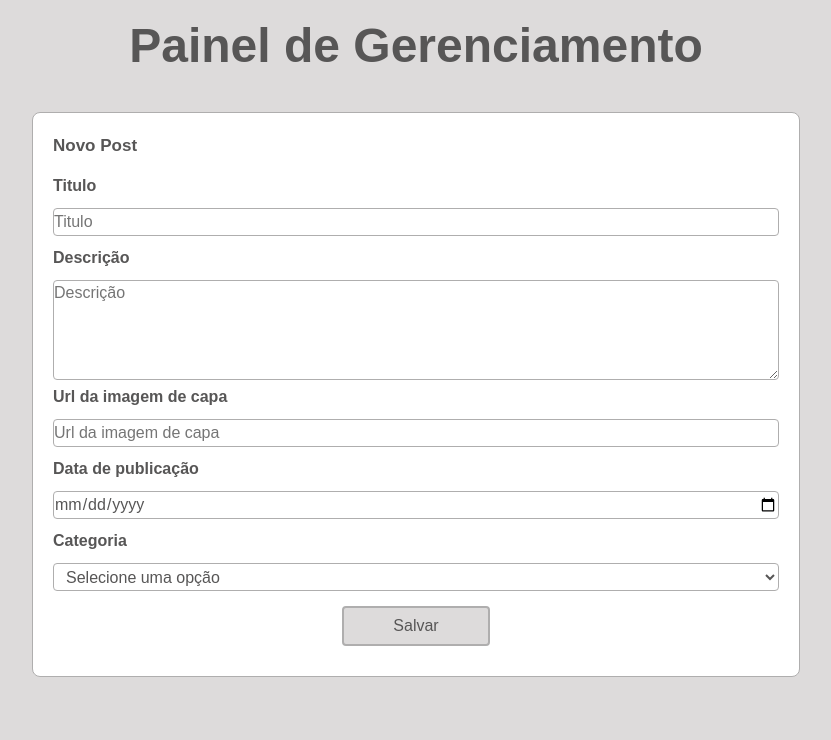
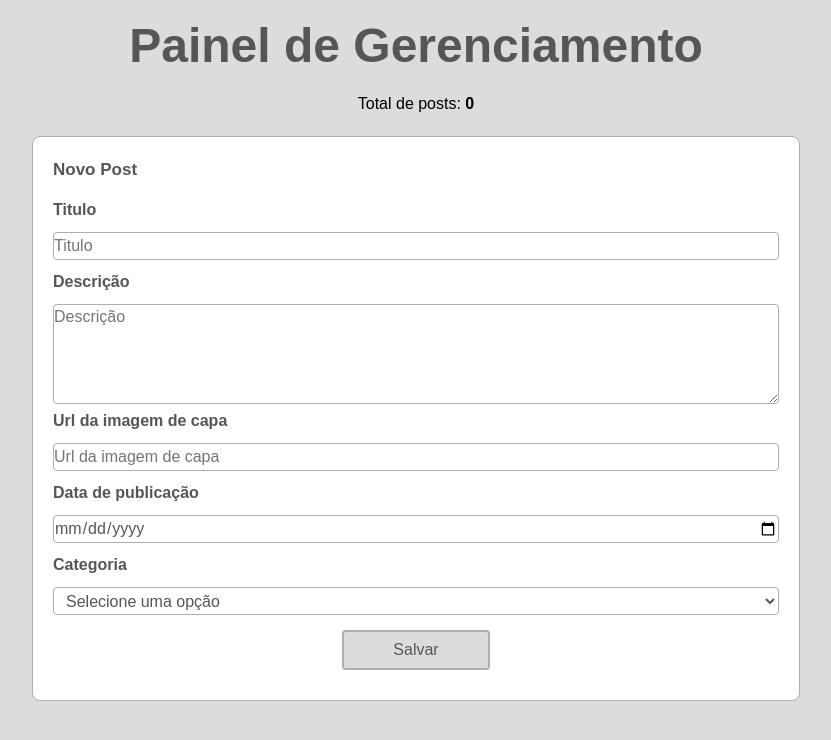
Before and after one commit to Franciane-sl/exerciciosM02S09, a React (Vite) app: page / in a window 1280 px wide. Shown: the top 740 px of the page, without its empty margins (224-1055 px from the left). Built offline with nearby package versions, Linux system fonts and the light colour scheme.

Commit message:
Implementação do contador de post.

```diff
--- a/src/App.jsx
+++ b/src/App.jsx
@@ -1,4 +1,4 @@
-import { useState } from 'react';
+import { useState, useEffect } from 'react';
 import './App.css'
 import {ToastContainer, toast} from "react-toastify";
 
@@ -10,6 +10,12 @@ function App() {
   const [url, setUrl] = useState('');
   const [data, setData] = useState('');
   const [type, setType] = useState('');
+  const [quantidadePosts, setQuantidadePosts] = useState(0);
+
+  useEffect(() => {
+    const postsSalvos = JSON.parse(localStorage.getItem("posts") || "[]");
+    setQuantidadePosts(postsSalvos.length);
+  }, []);
 
   function SalvarNovoPost(e) {
     e.preventDefault();
@@ -67,6 +73,7 @@ function App() {
       <article className='article'>
 
         <h1>Painel de Gerenciamento</h1>
+        <p>Total de posts: <strong>{quantidadePosts}</strong></p>
 
         <form className='form' onSubmit={SalvarNovoPost}>
 
```
